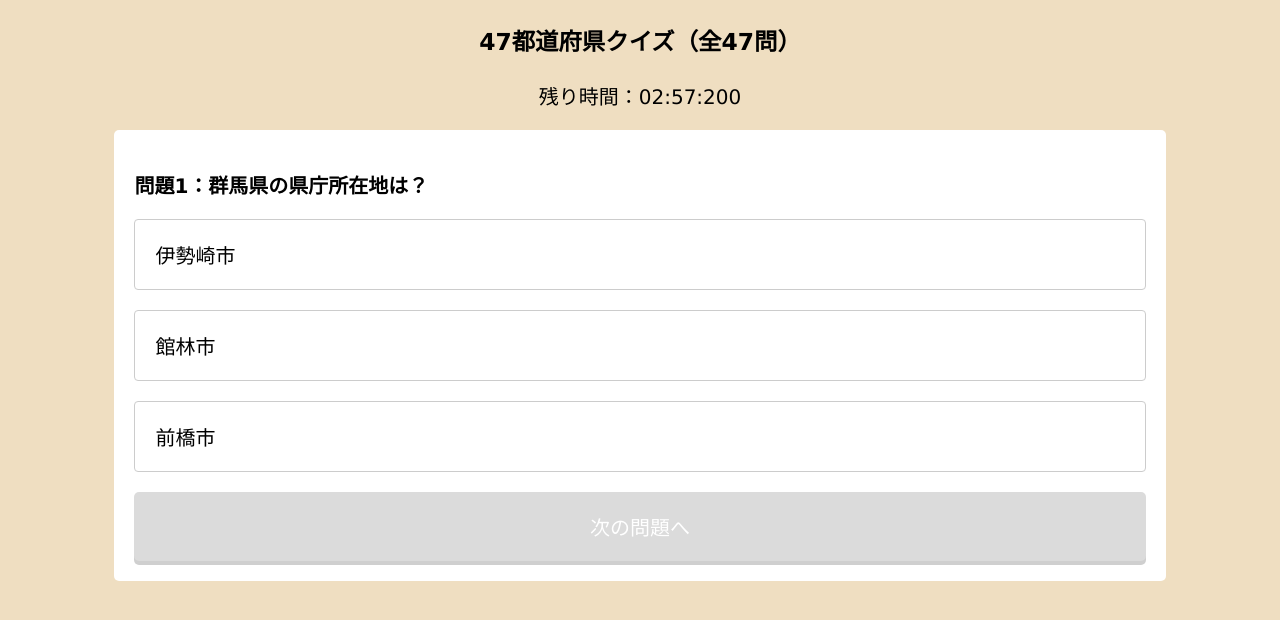
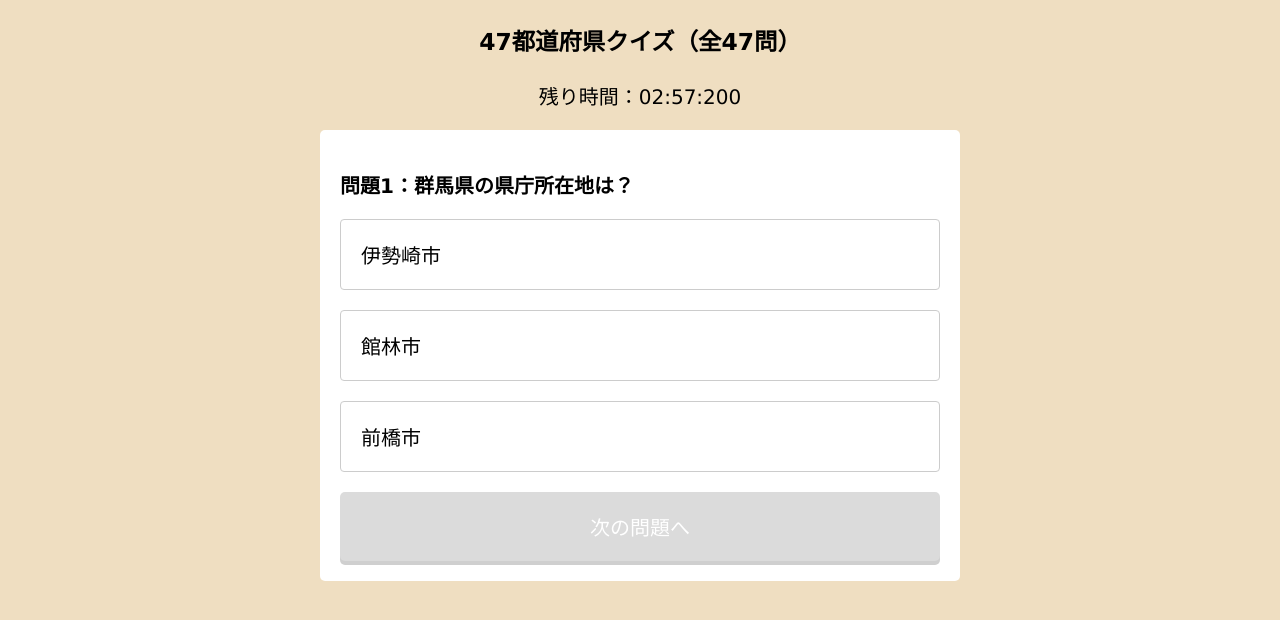
Before and after one commit to th-0002/th-0002.github.io, a plain HTML site: page index.html in a window 1280 px wide. Both pictures are taken after a click on the button "スタート！". Drawn offline with Linux system fonts and the light colour scheme.

Commit message:
Update index.html

```diff
--- a/index.html
+++ b/index.html
@@ -144,6 +144,9 @@
       @media (min-width:768px){
         body{
           font-size: 20px;
+        }
+        .container{
+          width: 600px;
         }
         #question{
           margin-bottom: 20px;
```
